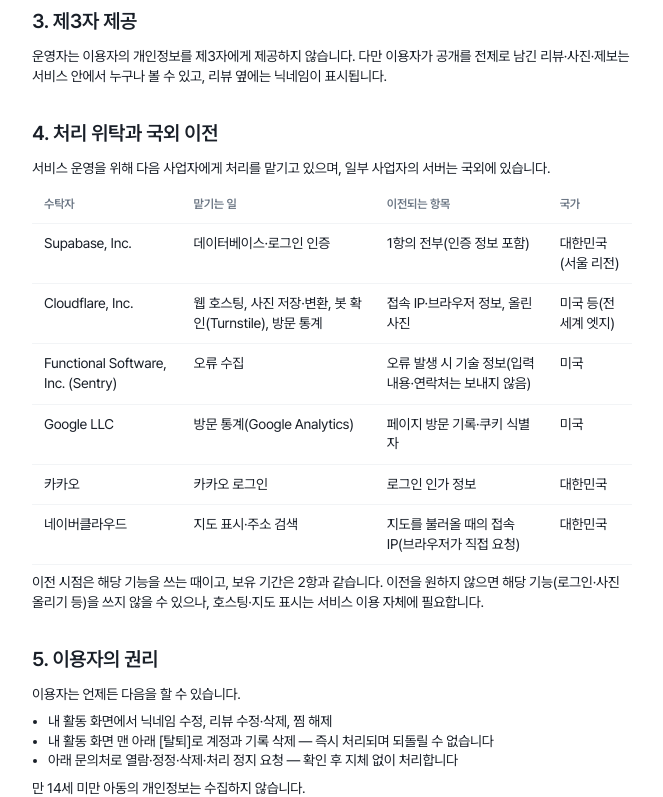
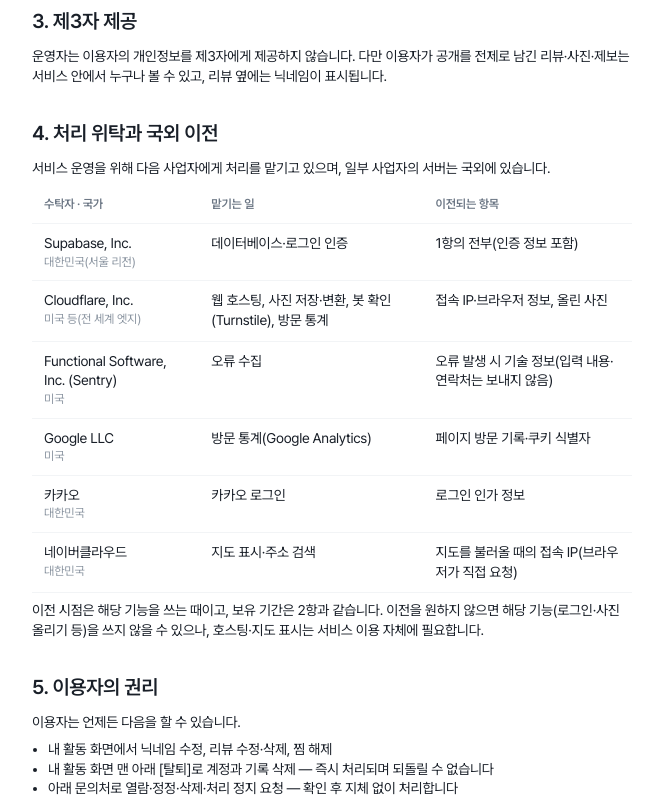
Before and after one commit to seomsoo/saeu-map, a Next.js app: page /privacy in a window 1280 px wide. Shown: the part 1410-2207 px from the top of the page, without its empty margins (308-971 px from the left). Built offline with nearby package versions, Linux system fonts and the light colour scheme; no server answers; what @iconify/tailwind4 would draw is missing.

Commit message:
fix(legal): 위탁 표 3열(국가는 수탁자 둘째 줄), 최소 폭은 3열 이상에만 — 390 실측

```diff
--- a/app/privacy/page.tsx
+++ b/app/privacy/page.tsx
@@ -9,6 +9,16 @@
  * 본문의 사실(수집 항목·보관·위탁·크론)은 스키마·서버 코드에서 뽑았다(plan phase7-launch 7). 스키마가 바뀌면 여기도 바뀐다.
  * **법률 검토가 아니라 판단이다.**
  */
+/** 위탁 표의 수탁자 셀 — 국가를 둘째 줄로(390에서 4열은 빽빽하다) */
+function vendor(name: string, country: string) {
+  return (
+    <>
+      {name}
+      <span className="block text-caption-l-regular text-fg-tertiary">{country}</span>
+    </>
+  );
+}
+
 export const metadata: Metadata = legalMeta(
   "/privacy",
   "개인정보처리방침",
@@ -83,14 +93,14 @@
       <Section title="4. 처리 위탁과 국외 이전">
         <P>서비스 운영을 위해 다음 사업자에게 처리를 맡기고 있으며, 일부 사업자의 서버는 국외에 있습니다.</P>
         <Table
-          head={["수탁자", "맡기는 일", "이전되는 항목", "국가"]}
+          head={["수탁자 · 국가", "맡기는 일", "이전되는 항목"]}
           rows={[
-            ["Supabase, Inc.", "데이터베이스·로그인 인증", "1항의 전부(인증 정보 포함)", "대한민국(서울 리전)"],
-            ["Cloudflare, Inc.", "웹 호스팅, 사진 저장·변환, 봇 확인(Turnstile), 방문 통계", "접속 IP·브라우저 정보, 올린 사진", "미국 등(전 세계 엣지)"],
-            ["Functional Software, Inc. (Sentry)", "오류 수집", "오류 발생 시 기술 정보(입력 내용·연락처는 보내지 않음)", "미국"],
-            ["Google LLC", "방문 통계(Google Analytics)", "페이지 방문 기록·쿠키 식별자", "미국"],
-            ["카카오", "카카오 로그인", "로그인 인가 정보", "대한민국"],
-            ["네이버클라우드", "지도 표시·주소 검색", "지도를 불러올 때의 접속 IP(브라우저가 직접 요청)", "대한민국"],
+            [vendor("Supabase, Inc.", "대한민국(서울 리전)"), "데이터베이스·로그인 인증", "1항의 전부(인증 정보 포함)"],
+            [vendor("Cloudflare, Inc.", "미국 등(전 세계 엣지)"), "웹 호스팅, 사진 저장·변환, 봇 확인(Turnstile), 방문 통계", "접속 IP·브라우저 정보, 올린 사진"],
+            [vendor("Functional Software, Inc. (Sentry)", "미국"), "오류 수집", "오류 발생 시 기술 정보(입력 내용·연락처는 보내지 않음)"],
+            [vendor("Google LLC", "미국"), "방문 통계(Google Analytics)", "페이지 방문 기록·쿠키 식별자"],
+            [vendor("카카오", "대한민국"), "카카오 로그인", "로그인 인가 정보"],
+            [vendor("네이버클라우드", "대한민국"), "지도 표시·주소 검색", "지도를 불러올 때의 접속 IP(브라우저가 직접 요청)"],
           ]}
         />
         <P>
--- a/components/legal/doc-frame.tsx
+++ b/components/legal/doc-frame.tsx
@@ -107,7 +107,8 @@
 export function Table({ head, rows }: { head: string[]; rows: ReactNode[][] }) {
   return (
     <div className="-mx-5 overflow-x-auto px-5">
-      <table className="w-full min-w-120 border-collapse text-left">
+      {/* 3열부터는 480 아래로 줄이지 않는다(셀이 한 글자씩 꺾인다) — 2열은 390에도 들어간다 */}
+      <table className={`w-full border-collapse text-left ${head.length >= 3 ? "min-w-120" : ""}`}>
         <thead>
           <tr className="border-b border-line-hairline">
             {head.map((h) => (
```
